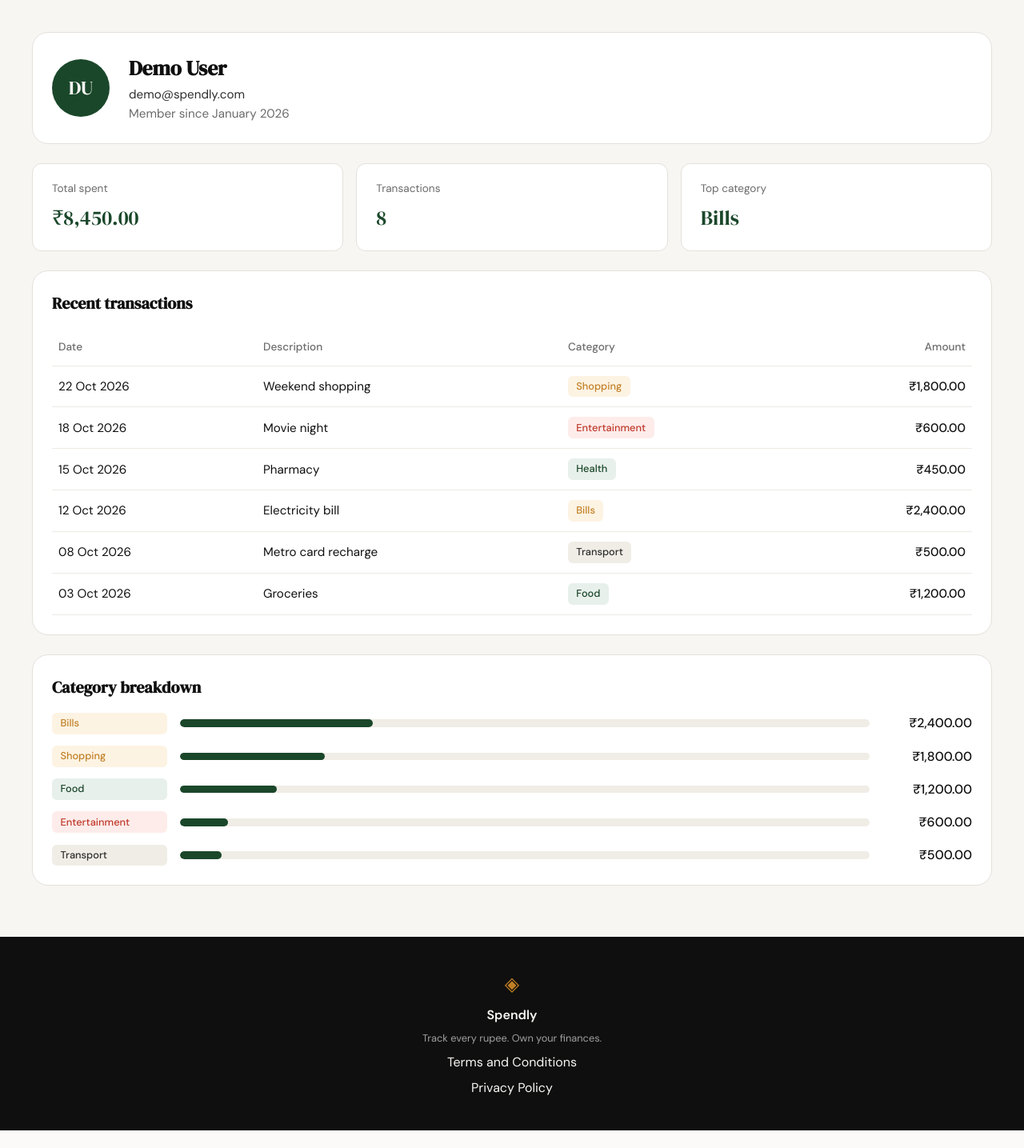
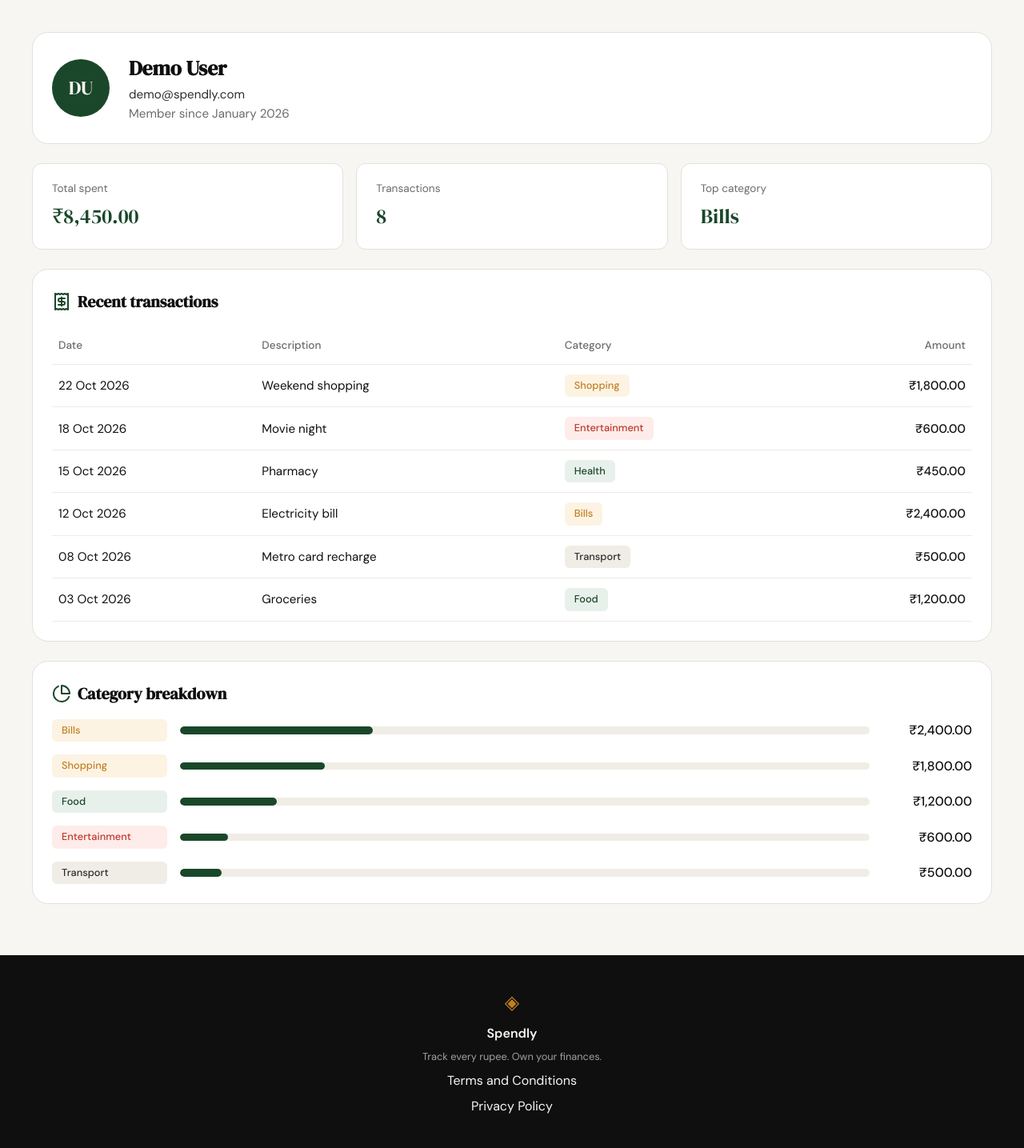
Before and after one commit to ajaychauhan29dev-cell/spindly, a Flask app: page /profile in a window 1280 px wide. Shown: the part 61-1496 px from the top of the page at 80% size. Before the commit the page ends 1474 px from the top, so only its background shows below. Run offline with Flask 3, Linux system fonts and the light colour scheme; the visitor is signed in with stand-in values (Sample User, id 1).

Commit message:
profile page design polish
Co-Authored-By: Claude Sonnet 5.5 <noreply@anthropic.com>

```diff
--- a/static/css/profile.css
+++ b/static/css/profile.css
@@ -70,7 +70,7 @@
 .stat-tile {
     display: flex;
     flex-direction: column;
-    gap: 0.35rem;
+    gap: 0.25rem;
     padding: 1.25rem 1.5rem;
     background: var(--paper-card);
     border: 1px solid var(--border);
@@ -86,6 +86,7 @@
     font-family: var(--font-display);
     font-size: 1.6rem;
     color: var(--accent);
+    font-variant-numeric: tabular-nums;
 }
 
 /* Panels */
@@ -97,10 +98,20 @@
 }
 
 .panel-title {
+    display: flex;
+    align-items: center;
+    gap: 0.5rem;
     margin-bottom: 1rem;
     font-family: var(--font-display);
     font-size: 1.25rem;
     color: var(--ink);
+}
+
+.panel-title svg {
+    flex-shrink: 0;
+    width: 1.5rem;
+    height: 1.5rem;
+    color: var(--accent);
 }
 
 /* Transactions table */
@@ -130,12 +141,17 @@
 .txn-table .txn-amount {
     text-align: right;
     font-weight: 500;
+    font-variant-numeric: tabular-nums;
+}
+
+.txn-table tbody tr:hover {
+    background: var(--paper-warm);
 }
 
 /* Category badges */
 .badge {
     display: inline-block;
-    padding: 0.2rem 0.65rem;
+    padding: 0.25rem 0.75rem;
     border-radius: var(--radius-sm);
     font-size: 0.8rem;
     font-weight: 500;
@@ -171,7 +187,7 @@
     list-style: none;
     display: flex;
     flex-direction: column;
-    gap: 0.9rem;
+    gap: 1rem;
 }
 
 .category-row {
@@ -209,6 +225,7 @@
     text-align: right;
     font-weight: 500;
     color: var(--ink);
+    font-variant-numeric: tabular-nums;
 }
 
 @media (max-width: 640px) {
--- a/templates/profile.html
+++ b/templates/profile.html
@@ -35,7 +35,10 @@
         </div>
 
         <div class="profile-panel">
-            <h2 class="panel-title">Recent transactions</h2>
+            <h2 class="panel-title">
+                <svg xmlns="http://www.w3.org/2000/svg" viewBox="0 0 24 24" fill="none" stroke="currentColor" stroke-width="2" stroke-linecap="round" stroke-linejoin="round" aria-hidden="true"><path d="M4 2v20l2-1 2 1 2-1 2 1 2-1 2 1 2-1 2 1V2l-2 1-2-1-2 1-2-1-2 1-2-1-2 1Z"/><path d="M16 8h-6a2 2 0 1 0 0 4h4a2 2 0 1 1 0 4H8"/><path d="M12 17.5v-11"/></svg>
+                Recent transactions
+            </h2>
             <div class="table-wrap">
                 <table class="txn-table">
                     <thead>
@@ -61,7 +64,10 @@
         </div>
 
         <div class="profile-panel">
-            <h2 class="panel-title">Category breakdown</h2>
+            <h2 class="panel-title">
+                <svg xmlns="http://www.w3.org/2000/svg" viewBox="0 0 24 24" fill="none" stroke="currentColor" stroke-width="2" stroke-linecap="round" stroke-linejoin="round" aria-hidden="true"><path d="M21.21 15.89A10 10 0 1 1 8 2.83"/><path d="M22 12A10 10 0 0 0 12 2v10z"/></svg>
+                Category breakdown
+            </h2>
             <ul class="category-list">
                 {% for c in categories %}
                 <li class="category-row">
```
